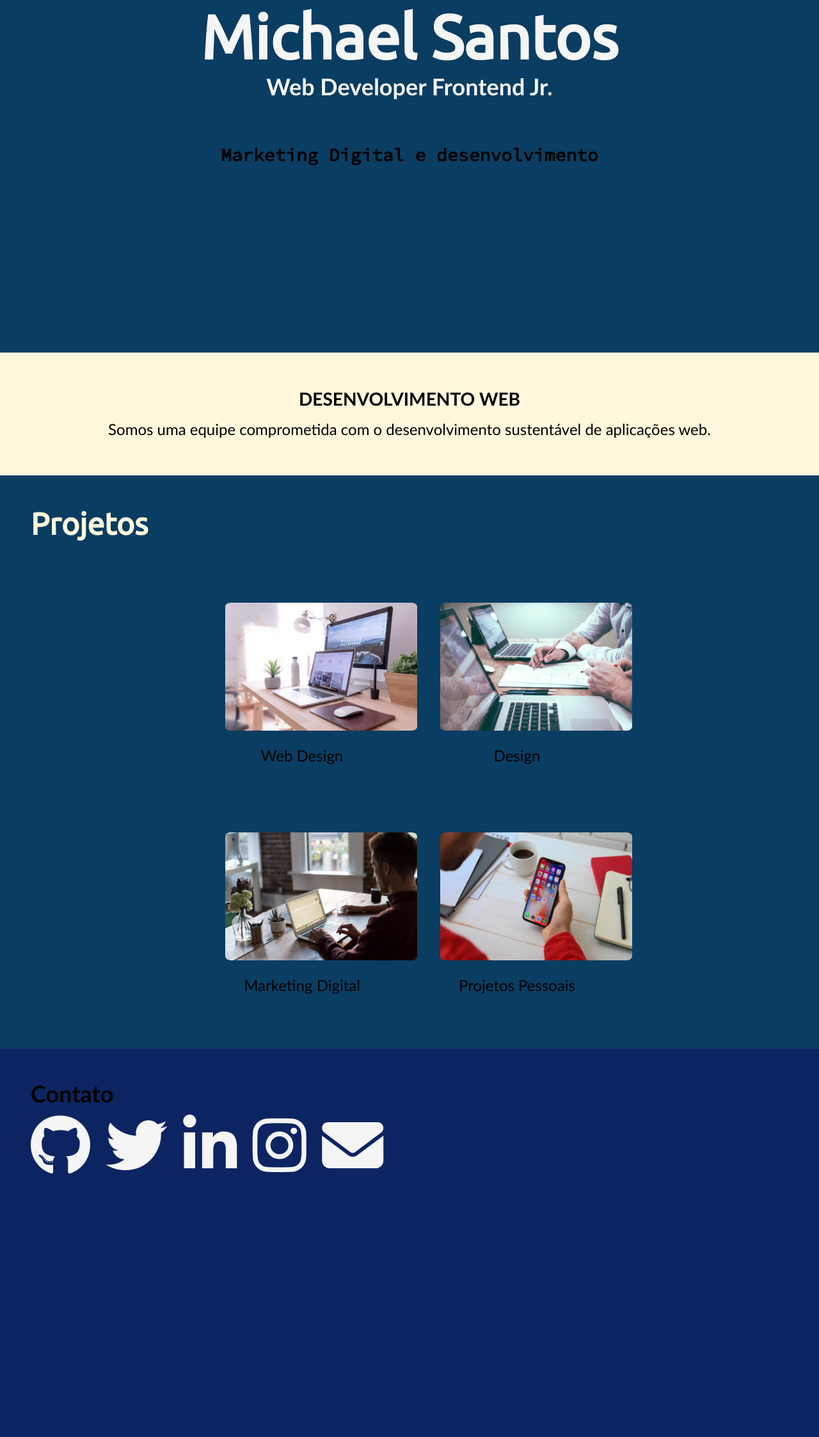
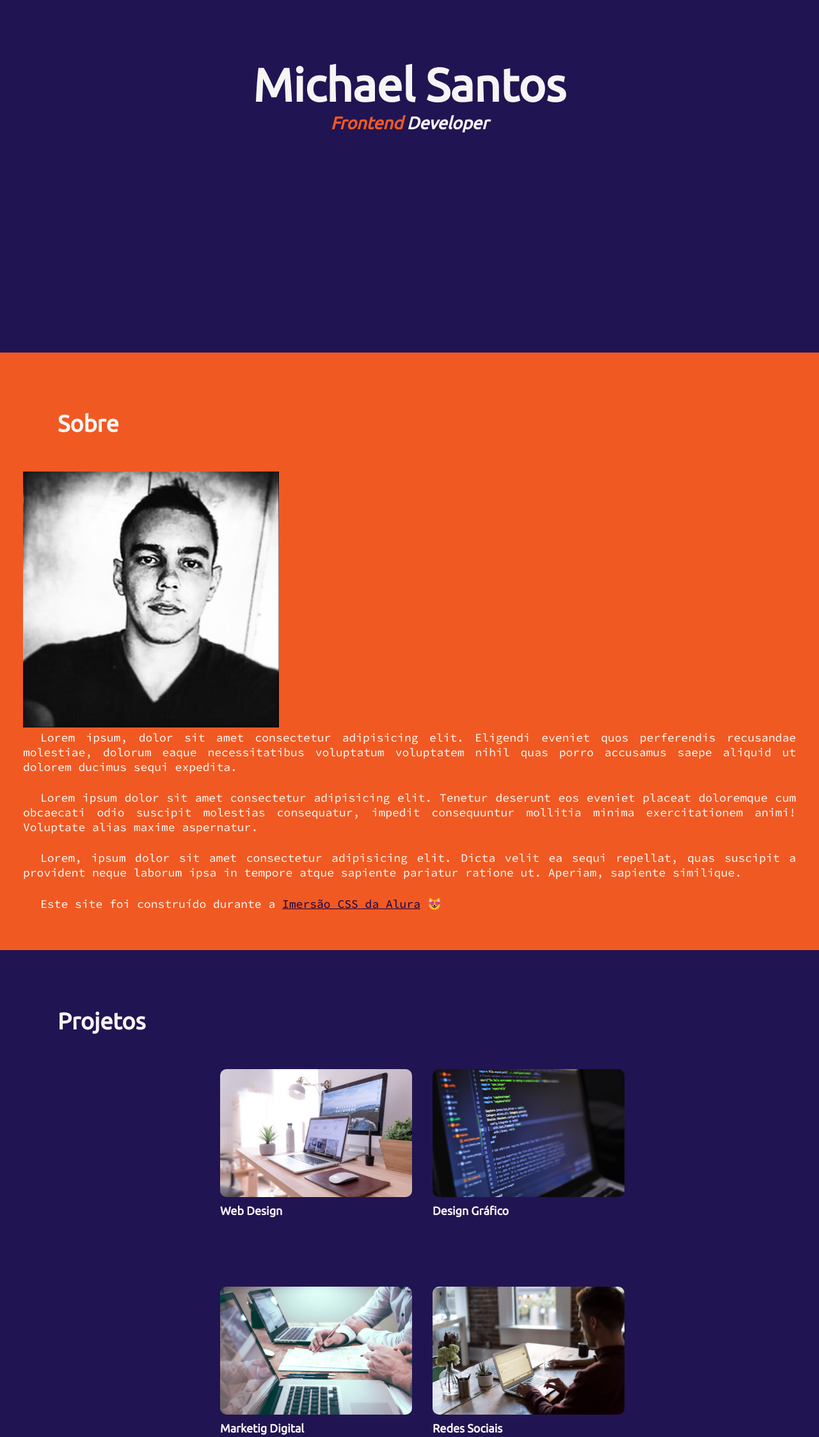
Before and after one commit to michaelmdrs/imersao-css, a plain HTML site: page index.html in a window 1280 px wide. Shown: the part 249-2495 px from the top of the page at 64% size. Drawn offline with Linux system fonts and the light colour scheme.

Commit message:
Animação dos ementos

```diff
--- a/css/style.css
+++ b/css/style.css
@@ -5,18 +5,20 @@
 }
 
 body {
-    background-image: url('https://images4.alphacoders.com/403/thumb-1920-4036.png');
+  background-color: #211452;
   background-size: auto 100vh;
-    font-family: 'Trebuchet MS', 'Lucida Sans Unicode', 'Lucida Grande', 'Lucida Sans', Arial, sans-serif;
+  font-family: 'Ubuntu', sans-serif;
   font-size: 14px;
   height: 100vh;
 }
 
-  /* Se a tela tiver pelo menos 400px vai carregar esses estilos */
+/* Telas responsivas
+ * Se a tela do dispostivo tiver 400px
+ * vai carregar esses estilos
+**/
 @media (min-width: 400px) {
   body {
-      background-color: #00b8c0;
-      background-image: none;
+    background-color: #211452;
     font-size: 14px;
   }
 }
@@ -24,54 +26,85 @@ body {
 /* Breakpoint */
 @media (min-width: 600px) {
   body {
-      background-image: none;
+    background-color: #211452;
     font-size: 18px;
   }
 }
 
 @media (min-width: 1200px) {
   body {
-      font-size: 24px;
-      background-color: #0a3d62;
+    background-color: ##211452;
+    font-size: 20;
   }
 }
 
+/* Cabeçalho da Página */
 header {
   height: 100vh;
   display: flex;
   justify-content: center;
   align-items: center;
 }
-  /* Barra de Menu */
+
+/* Barra de Navegação | Menu */
+
 .menu {
-    background-color: white;
+  background-color: #F15922;
   position: fixed;
+  top: 0;
   width: 100vw;
-    top: 0;
+  z-index: 1;
 }
+
 .menu li {
   list-style: none;
 }
+
 .menu ul {
   display: flex;
-    justify-content: space-around;
+  justify-content: space-evenly;
 }
 
 .menu a {
   display: block;
-    padding: 10px;
+  padding: 10px 20px;
+  transition: background-color 0.5s, color 0.3s;
+}
+
+.menu a:hover {
+  color: #F8E000;
+  background-color: #211452;
 }
 
 a {
-    color: teal;
+  color: white;
   text-decoration: none;
 }
-  .menu a:hover {
-    background: rgb(4, 84, 92);
-    color: #FFF;
-    transition: 0.3s;
+
+.
+
+/* Animação Título */
+.title,
+.site-title,
+.site-subtitle {
+  animation: 1s ease 500ms titleAnimation forwards;
+  opacity: 0;
+  transform: scale(0.2) translateY(50vh);
 }
-  /* Título e Subtítulo */
+
+@keyframes titleAnimation {
+  from {
+    transform: scale(0.2) translateY(50vh);
+    opacity: 0;
+  }
+  to {
+    transform: scale(1) translateY(0);
+    opacity: 1;
+  }
+}
+
+/* Título  e Subtítulo */
+.site-subtitle,
 .site-title {
   color: whitesmoke;
   text-align: center;
@@ -83,21 +116,67 @@ body {
 }
 
 .site-subtitle {
-    color: whitesmoke;
-    text-align: center;
+  font-family: ;
+  font-style: italic;
+  line-height: 1.4em;
 }
 
-  .site-descricao {
-    font-family: 'Source Code Pro', monospace;
-    text-align: center;
-    line-height: 4em;
-  }
-/* Menu de Projeto */
-  .contato, .portfolio {
+/* Estilização das Páginas */
+.sobre,
+.contato,
+.portfolio {
+  padding: 2em;
   min-height: 100vh;
-    padding: 2em;
 }
 
+/* Telas responsivas
+ * Se a tela do dispostivo tiver 400px
+ * vai carregar esses estilos
+**/
+
+@media (min-width: 1500px) {
+  .container {
+    margin-left: auto;
+    margin-right: auto;
+    max-width: 1200px;
+  }
+}
+
+/* Páginas */
+.sobre h2,
+.contato h2,
+.portfolio h2 {
+  color: whitesmoke;
+  font-family: 'Ubuntu', sans-serif;
+  font-size: 2em;
+  margin: 1.5em;
+}
+
+.sobre {
+  background-color: #F15922;
+}
+
+.sobre p {
+  color: #FFFFFF;
+  font-family: 'Source Code Pro', monospace;;
+  margin-bottom: 1.4em;
+  text-align: justify;
+  text-indent: 1.5em;
+}
+
+.sobre a {
+  color: #0d0047;
+  text-decoration: underline;
+}
+
+.sobre a:hover {
+  color: #F8E000;
+  background-color: #0d0047;
+}
+
+/* Foto de Perfil */
+
+/* Portfolio Galeria de Imagens*/
 .portfolio .grid {
   display: grid;
   gap: 4em;
@@ -108,13 +187,13 @@ body {
   line-height: 2em;
 }
 
-  .portfolio h2 {
-    color: cornsilk;
+.portfolio h3{
+  color: whitesmoke;
   font-family: 'Ubuntu', sans-serif;
-    font-size: 2em;
+  font-size: 1em;
   margin-bottom: 2em;
 }
-/* Regra de Resposividade para dimensionar imagens em tela menor*/
+
 @media (min-width: 560px) {
   .portfolio .grid {
     grid-template-columns: 240px 240px;
@@ -123,47 +202,37 @@ body {
 
 @media (min-width: 880px) {
   .portfolio .grid {
-      grid-template-columns: repeat(2, 240px);
+    grid-template-columns: repeat(2, 260px);
     align-content: center;
     justify-content: center;
-
+    height: calc(100vh - 8em - 48px);
   }
 }
 
 .img-portfolio {
+  border-radius: 10px;
+  height: 200px;
+  object-fit: cover;
+  object-position: left bottom;
+  transition: transform 500ms;
   width: 300px;
-    height: 200px;
-    border-radius: 3%;
 }
 
-  .contato {
-    background-color: #0c2461;
+.img-portfolio:hover {
+  transform: scale(1.1) rotate(2deg);
+}
+
+.contato .icons {
+  text-align: center;
 }
 
 .contato a {
   color: whitesmoke;
   font-size: 4em;
-
+  transition: text-shadow 0.3s;
 }
-
+.contato a:active, /*Sempre lembrar da vírgula quando passar mais de um valor... =) */
 .contato a:hover {
   text-decoration: none;
+  text-shadow: 0px 0px 10px whitesmoke;
 }
-
-  /* Estilização do banner */
-  .banner-menu {
-    background-color: cornsilk;
-    padding: 2em;
-  }
-
-  .banner-texto {
-    text-align: center;
-    line-height: 2em;
-  }
-
-  .rodape {
-    background-color: white;
-    font-size: 14px;
-    padding: 2em;
-    text-align: center;
-  }
--- a/index.html
+++ b/index.html
@@ -3,61 +3,112 @@
 <head>
     <meta charset="UTF-8">
     <meta name="viewport" content="width=device-width, initial-scale=1.0">
+    <title>Michael Santos</title>
     <link rel="stylesheet" href="css/style.css">
-    <link href="https://fonts.googleapis.com/css2?family=Roboto&family=Source+Code+Pro&family=Ubuntu:wght@400&display=swap" rel="stylesheet">
+    <link href="https://fonts.googleapis.com/css2?family=Source+Code+Pro&family=Ubuntu:wght@300;400&display=swap" rel="stylesheet">
+  <!-- Kit Font Awesome | Icones para HTML-->
     <script src="https://kit.fontawesome.com/9b6f01ba6c.js" crossorigin="anonymous"></script>
-    <title>Michael Santos</title>
 </head>
 <body>
-    <header>
+  <header> <!-- Cabeçalho -->
     <nav class="menu">
-          <ul>
+      <ul class="container">
         <li><a href="#">Sobre</a></li>
-            <li><a href="#">Portfólio</a></li>
-            <li><a href="#">Contato</a></li>
+        <li><a href="#portfolio">Projetos</a></li>
+        <li><a href="#contato">Contato</a></li>
       </ul>
     </nav>
-        <div>
+      <div class="title">
         <h1 class="site-title">Michael Santos</h1>
-          <h2 class="site-subtitle">Web Developer Frontend Jr.</h2>
-          <br>
-          <h3 class="site-descricao">Marketing Digital e desenvolvimento</h3>
+        <h2 class="site-subtitle"><span style="color: #F15922;">Frontend</span> Developer</h2>
       </div>
+  </div>
+  </header> <!-- Fim Cabeçalho -->
 
-      </header>
+  <!-- Seção Sobre -->
+  <section class="sobre container" id="sobre">
+    <h2>Sobre</h2>
 
-        <section class="banner-menu">
-          <div class="banner-texto">
-            <h3>DESENVOLVIMENTO WEB</h3>
-              <p>Somos uma equipe comprometida com o desenvolvimento sustentável de aplicações web.</p>
-          </div>
+    <figure class="avatar">
+      <img src="img/perfil.jpg" alt="Michael Santos">
+    </figure>
+
+    <p>
+      Lorem ipsum, dolor sit amet consectetur adipisicing elit. Eligendi eveniet quos perferendis recusandae molestiae, dolorum eaque necessitatibus voluptatum voluptatem nihil quas porro accusamus saepe aliquid ut dolorem ducimus sequi expedita.
+    </p>
+
+    <p>
+      Lorem ipsum dolor sit amet consectetur adipisicing elit. Tenetur deserunt eos eveniet placeat doloremque cum obcaecati odio suscipit molestias consequatur, impedit consequuntur mollitia minima exercitationem animi! Voluptate alias maxime aspernatur.
+    </p>
+
+    <p>
+      Lorem, ipsum dolor sit amet consectetur adipisicing elit. Dicta velit ea sequi repellat, quas suscipit a provident neque laborum ipsa in tempore atque sapiente pariatur ratione ut. Aperiam, sapiente similique.
+    </p>
+
+    <p>
+      Este site foi construído durante a
+      <a href="https://www.alura.com.br/imersao-css">Imersão CSS da Alura</a> 😻
+    </p>
   </section>
+<!-- Fim Seção Sobre-->
 
-        <section class="portfolio">
+  <!-- Seção de Projetos-->
+  <section class="portfolio container" id="portfolio">
     <h2>Projetos</h2>
 
     <div class="grid">
-            <figure>
-              <img class="img-portfolio" src="img/img-homeoffice.jpg" alt="Escritório em casa">
-              <figcaption>Web Design</figcaption>
+
+      <div class="flip-card">
+        <div class="card">
+          <figure class="card-front">
+            <img class="img-portfolio" src="img/img-homeoffice.jpg" alt="Homeoffice">
           </figure>
-            <figure>
-              <img class="img-portfolio" src="img/img-projeto.jpg" alt="Reunião de equipe para projeto">
-              <figcaption>Design</figcaption>
+          <div class="card-back">
+            <h3>Web Design</h3>
+          </div>
+        </div>
+      </div>
+
+      <div class="flip-card">
+        <div class="card">
+          <figure class="card-front">
+            <img class="img-portfolio" src="img/img-code.jpg" alt="Programação">
           </figure>
-            <figure>
-              <img class="img-portfolio" src="img/img-work.jpg" alt="Pessoa trabalhando">
-              <figcaption>Marketing Digital</figcaption>
+          <div class="card-back">
+            <h3>Design Gráfico</h3>
+          </div>
+        </div>
+      </div>
+
+      <div class="flip-card">
+        <div class="card">
+          <figure class="card-front">
+            <img class="img-portfolio" src="img/img-projeto.jpg" alt="Projeto">
           </figure>
-            <figure>
-              <img class="img-portfolio" src="img/img-smartphone.png" alt="Smartphone">
-              <figcaption>Projetos Pessoais</figcaption>
+          <div class="card-back">
+            <h3>Marketig Digital</h3>
+          </div>
+        </div>
+      </div>
+
+      <div class="flip-card">
+        <div class="card">
+          <figure class="card-front">
+            <img class="img-portfolio" src="img/img-work.jpg" alt="Smartphone">
           </figure>
+          <div class="card-back">
+            <h3>Redes Sociais</h3>
+          </div>
+        </div>
+      </div>
     </div>
   </section>
+<!--Fim Seção de Projetos -->
 
-        <section class="contato">
+<!-- Seção Contato -->
+  <section class="contato container" id="contato">
     <h2>Contato</h2>
+
       <div class="grid icons">
         <a target="_blank" href="https://github.com/michaelmdrs">
           <i class="fab fa-github"></i>
@@ -76,7 +127,7 @@
         </a>
       </div>
   </section>
-
+<!-- Fim Seção Contato -->
         <footer class="rodape">
           <p>Desenvolvido por - &copy; Michael Santos - 2019</p>
         </footer>
```
Also changed, not shown: img/perfil.jpg (added). Lines whose indentation alone changed are shown as unchanged.
